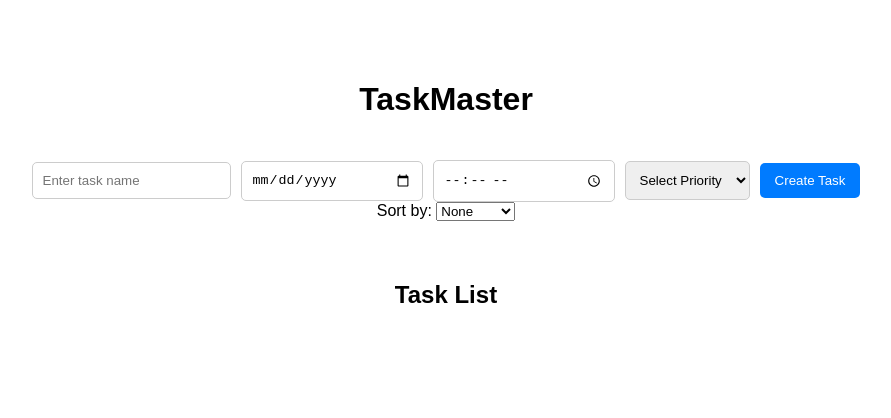
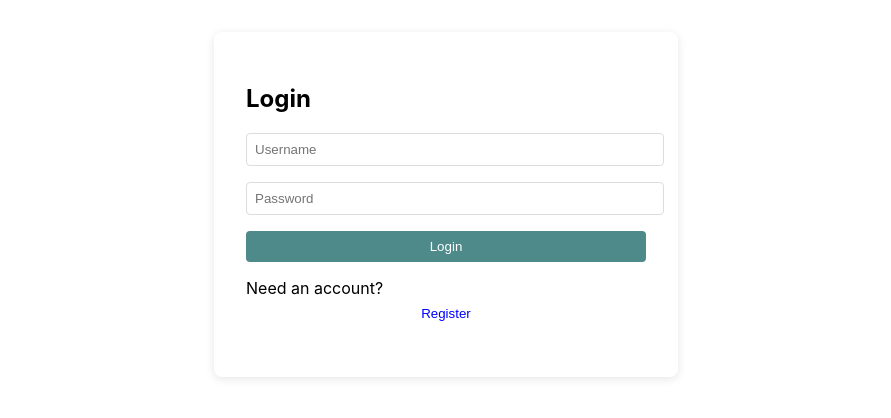
Before and after one commit to csws5555/TaskMasters, a React (Create React App) app in the folder client/: page / in a window 1280 px wide. Shown: the top 418 px of the page, without its empty margins (194-1085 px from the left). Built offline with nearby package versions, Linux system fonts and the light colour scheme.

Commit message:
added login page and database

```diff
--- a/client/src/App.css
+++ b/client/src/App.css
@@ -1,10 +1,20 @@
 /* === Global App Styling === */
+/* In App.css */
 .App {
+  max-width: 800px;
+  margin: auto;
+  padding: 2rem;
+  font-family: 'Segoe UI', sans-serif;
+  background-color: #f7f9fc;
+  box-shadow: 0 4px 12px rgba(0, 0, 0, 0.05);
+  border-radius: 10px;
+}
+
+h1 {
+  font-size: 2.2rem;
   display: flex;
-  flex-direction: column;
   align-items: center;
-  margin-top: 60px;
-  font-family: Arial, sans-serif;
+  color: #2b2d42;
 }
 
 /* === Task Form Section === */
@@ -24,16 +34,18 @@
 }
 
 .task-form button {
-  padding: 10px 15px;
-  background-color: #007bff;
+  background-color: #4f8a8b;
   color: white;
+  padding: 0.5rem 1rem;
   border: none;
   border-radius: 5px;
+  margin-top: 0.5rem;
   cursor: pointer;
+  transition: background-color 0.2s ease;
 }
 
 .task-form button:hover {
-  background-color: #0056b3;
+  background-color: #3b6c6e;
 }
 
 /* === Task List Section === */
@@ -54,13 +66,15 @@
   padding: 0;
 }
 
+
 .task-list li {
   display: flex;
   align-items: center;
-  gap: 10px;
+  background: white;
+  margin-bottom: 10px;
   padding: 10px;
-  border-bottom: 1px solid #eee;
-  font-size: 16px;
+  border-radius: 8px;
+  box-shadow: 0 2px 6px rgba(0,0,0,0.05);
 }
 
 .task-form input {
@@ -98,3 +112,39 @@
 .priority-tag.low {
   background-color: #28a745; /* green */
 }
+
+/* logo */
+.logo {
+  width: 40px;
+  margin-right: 10px;
+  vertical-align: middle;
+}
+
+/* login */
+.login-container {
+  max-width: 400px;
+  margin: 2rem auto;
+  padding: 2rem;
+  background: white;
+  border-radius: 8px;
+  box-shadow: 0 2px 10px rgba(0,0,0,0.1);
+}
+
+.login-container input {
+  display: block;
+  width: 100%;
+  padding: 0.5rem;
+  margin: 0.5rem 0 1rem;
+  border: 1px solid #ddd;
+  border-radius: 4px;
+}
+
+.login-container button {
+  width: 100%;
+  padding: 0.5rem;
+  background-color: #4f8a8b;
+  color: white;
+  border: none;
+  border-radius: 4px;
+  cursor: pointer;
+}
--- a/client/src/App.js
+++ b/client/src/App.js
@@ -1,5 +1,7 @@
-import React, { useState } from 'react';
+import React, { useState, useEffect } from 'react';
+import Login from './Login';
 import './App.css';
+
 
 function App() {
   const [taskName, setTaskName] = useState('');
@@ -8,37 +10,36 @@ function App() {
   const [tasks, setTasks] = useState([]);
   const [priority, setPriority] = useState('');
   const [sortOption, setSortOption] = useState('');
+  const [user, setUser] = useState(null);
 
 
+useEffect(() => {
+  if (user) {
+    fetch(`http://localhost:5000/tasks/${user.id}`)
+      .then(res => res.json())
+      .then(data => setTasks(data));
+  }
+}, [user]);
 
-  const handleCreateTask = () => {
-    if (taskName.trim() === '' || dueDate === '' || dueTime === '' || priority === '') {
-      alert('Please fill in all fields.');
-      return;
-    }
+if (!user) {
+  return <Login onLogin={setUser} />;
+}
 
-    const newTask = {
-      id: Date.now(),
-      name: taskName,
-      date: dueDate,
-      time: dueTime,
-      priority: priority,
-      completed: false,
-    };
 
-    setTasks([...tasks, newTask]);
-    setTaskName('');
-    setDueDate('');
-    setDueTime('');
-    setPriority('');
+  const handleToggle = (id, completed) => {
+    fetch(`http://localhost:5000/tasks/${id}`, {
+      method: 'PUT',
+      headers: { 'Content-Type': 'application/json' },
+      body: JSON.stringify({ completed: !completed }),
+    }).then(() => {
+      setTasks(prev =>
+        prev.map(task =>
+          task.id === id ? { ...task, completed: !completed } : task
+        )
+      );
+    });
   };
 
-  const handleToggle = (id) => {
-    const updatedTasks = tasks.map(task =>
-      task.id === id ? { ...task, completed: !task.completed } : task
-    );
-    setTasks(updatedTasks);
-  };
 
   const sortedTasks = [...tasks];
 
@@ -49,12 +50,57 @@ function App() {
     sortedTasks.sort((a, b) => priorityOrder[a.priority] - priorityOrder[b.priority]);
   }
 
+  const handleAddTask = () => {
+    // Validate required fields
+    if (!taskName.trim() || !dueDate || !priority) {
+      alert('Task name, due date, and priority are required');
+      return;
+    }
+
+    fetch(`http://localhost:5000/tasks/${user.id}`, {
+      method: 'POST',
+      headers: { 'Content-Type': 'application/json' },
+      body: JSON.stringify({
+        name: taskName,
+        date: dueDate,
+        time: dueTime,
+        priority: priority,
+      })
+    })
+    .then(res => {
+      if (!res.ok) throw new Error('Failed to create task');
+      return res.json();
+    })
+    .then(data => {
+      setTasks(prev => [...prev, {
+        id: data.id,
+        name: taskName,
+        date: dueDate,
+        time: dueTime,
+        priority: priority,
+        completed: false
+      }]);
+      // Reset form
+      setTaskName('');
+      setDueDate('');
+      setDueTime('');
+      setPriority('');
+    })
+    .catch(err => {
+      console.error('Task creation error:', err);
+      alert(err.message);
+    });
+  };
+
 
 
 
   return (
     <div className="App">
-      <h1>TaskMaster</h1>
+      <h1>
+        <img src="/logo.png" alt="logo" className="logo" />
+        TaskMasters
+      </h1>
 
       <div className="task-form">
         <input
@@ -79,7 +125,7 @@ function App() {
           <option value="Medium">Medium</option>
           <option value="Low">Low</option>
         </select>
-        <button onClick={handleCreateTask}>Create Task</button>
+        <button onClick={handleAddTask}>Create Task</button>
       </div>
 
       <div className="sort-options">
@@ -96,7 +142,7 @@ function App() {
         <ul>
           {sortedTasks.map((task) => (
             <li key={task.id}>
-              <input type="checkbox" checked={task.completed} onChange={() => handleToggle(task.id)} />
+              <input type="checkbox" checked={task.completed} onChange={() => handleToggle(task.id, task.completed)} />
               <div>
                 <strong>{task.name}</strong><br />
                 <small>Due: {task.date} {task.time} |
--- /dev/null
+++ b/client/src/Login.js
@@ -0,0 +1,87 @@
+import React, { useState } from 'react';
+
+function Login({ onLogin }) {
+    const [username, setUsername] = useState('');
+    const [password, setPassword] = useState('');
+    const [isRegistering, setIsRegistering] = useState(false);
+
+// login handling
+const handleSubmit = () => {
+  // Add client-side validation
+  if (!username.trim() || !password.trim()) {
+    alert('Username and password are required');
+    return;
+  }
+
+  if (username.length < 3) {
+    alert('Username must be at least 3 characters');
+    return;
+  }
+
+  if (password.length < 4) {
+    alert('Password must be at least 4 characters');
+    return;
+  }
+
+  const endpoint = isRegistering ? '/register' : '/login';
+
+  fetch(`http://localhost:5000${endpoint}`, {
+    method: 'POST',
+    headers: {
+      'Content-Type': 'application/json',
+      'Accept': 'application/json' // Explicitly request JSON
+    },
+    body: JSON.stringify({ username, password }),
+  })
+  .then(async (res) => {
+    const data = await res.json();
+    if (!res.ok) {
+      throw new Error(data.error || 'Request failed');
+    }
+    return data;
+  })
+  .then(data => {
+    if (isRegistering) {
+      alert('Registration successful! Please login');
+      setIsRegistering(false);
+    } else {
+      onLogin(data);
+    }
+  })
+  .catch(err => {
+    alert(err.message || 'An error occurred');
+    console.error('Auth error:', err);
+  });
+};
+
+    return (
+      <div className="login-container">
+        <h2>{isRegistering ? 'Register' : 'Login'}</h2>
+        <input
+          placeholder="Username"
+          value={username}
+          onChange={e => setUsername(e.target.value)}
+        />
+        <input
+          type="password"
+          placeholder="Password"
+          value={password}
+          onChange={e => setPassword(e.target.value)}
+        />
+        <button onClick={handleSubmit}>
+          {isRegistering ? 'Register' : 'Login'}
+        </button>
+        <p>
+          {isRegistering ? 'Already have an account?' : 'Need an account?'}
+          <button
+            onClick={() => setIsRegistering(!isRegistering)}
+            style={{ background: 'none', border: 'none', color: 'blue', cursor: 'pointer' }}
+          >
+            {isRegistering ? 'Login' : 'Register'}
+          </button>
+        </p>
+      </div>
+    );
+}
+
+export default Login;
```
Also changed, not shown: client/src/taskmaster-backend/package.json (added, +17 -0 lines), client/src/taskmaster-backend/server.js (added, +148 -0 lines), 2 other files (tests, documents, lock files or other folders).
